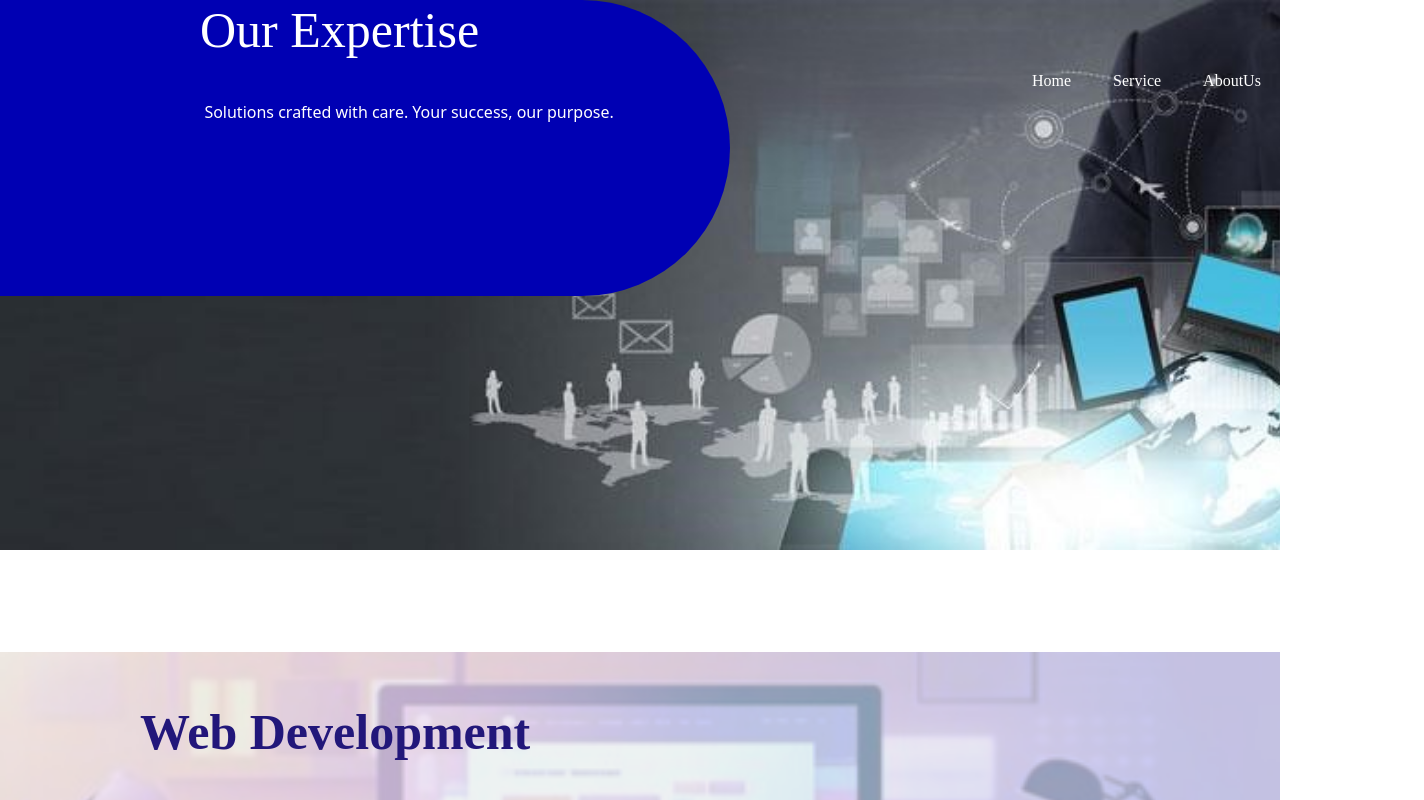
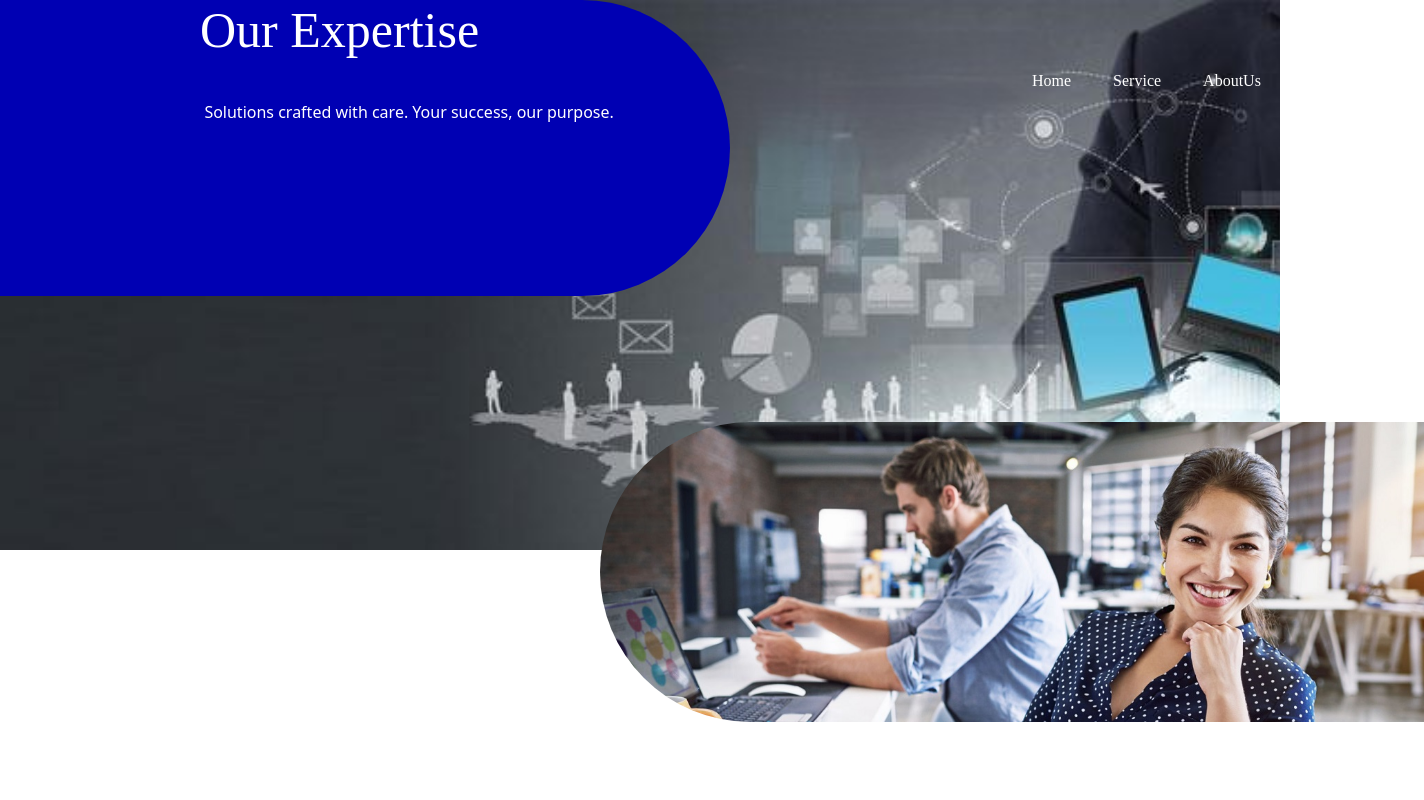
Before and after one commit to chnaveen45/Teamwork, a React (Create React App) app in the folder frontend/: page /servies in a window 1280 px wide. Shown: the top 800 px of the page, 1424 px wide, since content can reach past the window. Built offline with nearby package versions, Linux system fonts and the light colour scheme.

Commit message:
Update Servies.css
save

```diff
--- a/frontend/src/Component/Servies.css
+++ b/frontend/src/Component/Servies.css
@@ -1,7 +1,8 @@
 
 
-.rry {
-
+.qm {
+  background-image: url('../Navbar/Picture/serveimg1.png');
+  background-size: cover;
 
   width: 824px;
   height: 300px;
@@ -12,6 +13,7 @@
   opacity: 0px;
   margin-left: 46.9%;
   margin-top: -10%;
+  z-index: -5;
 }
 
 .text-overlay-container {
```
